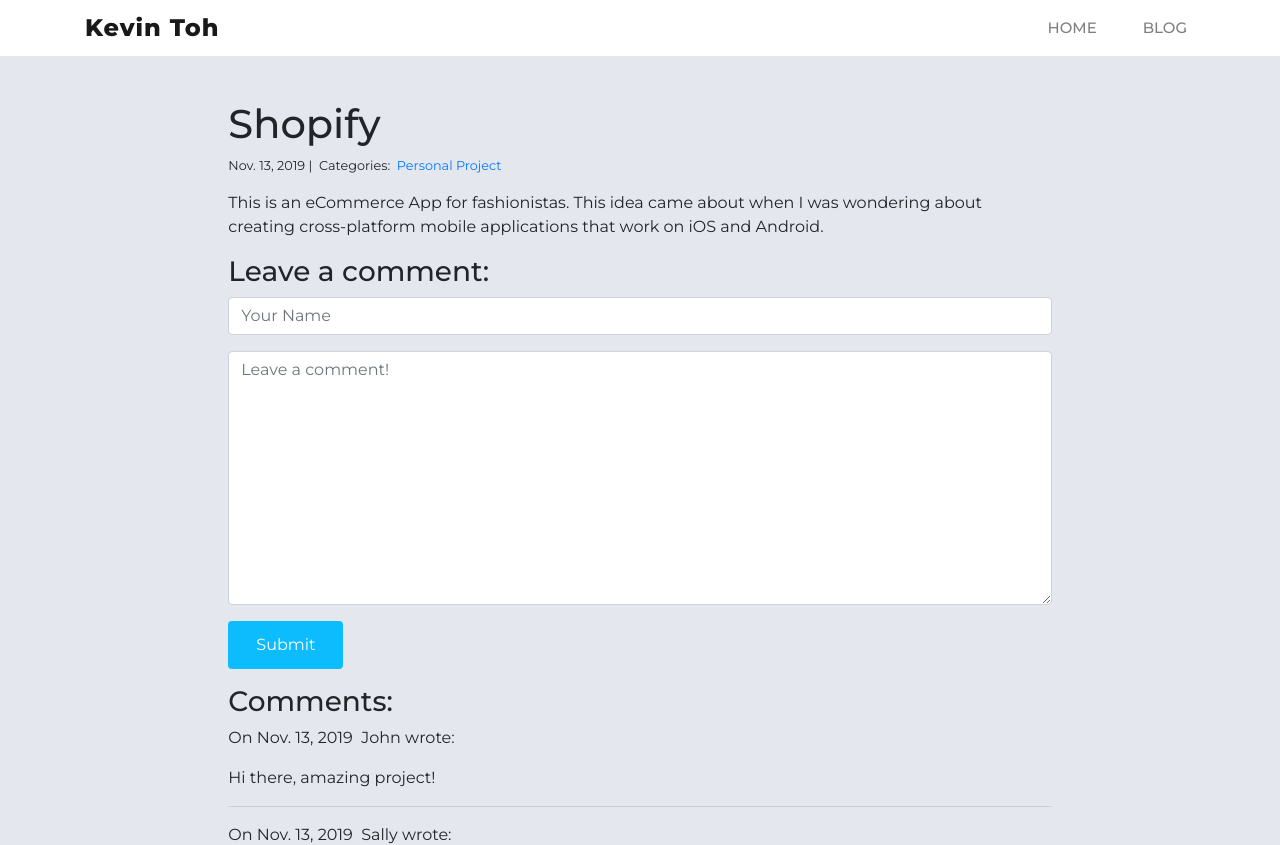
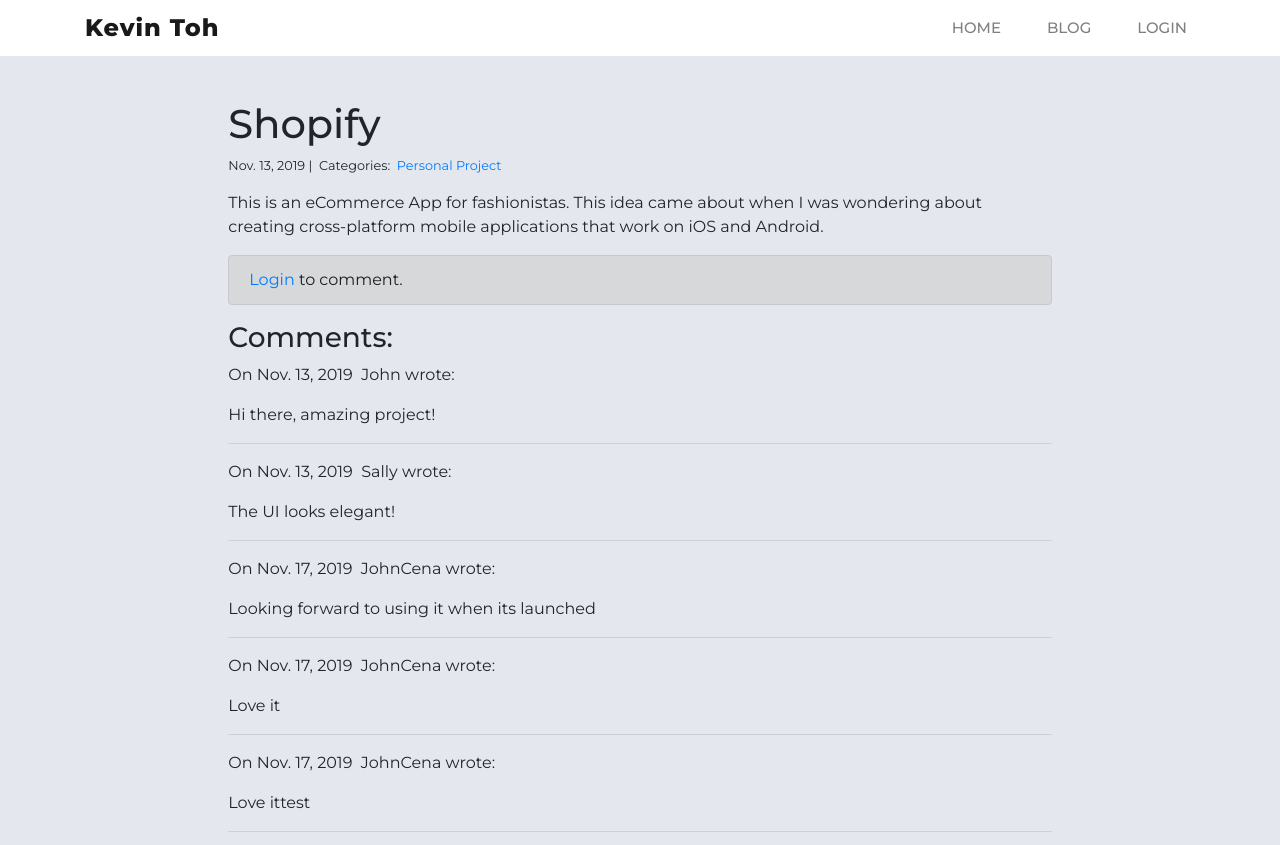
Before and after one commit to ktzy0305/ETI-ePortfolio, a Django app: page /blog/1/ in a window 1280 px wide. Shown: the top 845 px of the page. Run offline with Django 3.2, Linux system fonts and the light colour scheme; data comes from the database, SQL or seed files in the repository; both versions use the stored data as it was after the commit; some libraries are stand-ins or nearby versions.

Commit message:
Allow only authenticated users to comment on blog

```diff
--- a/account/templates/account_register.html
+++ b/account/templates/account_register.html
@@ -4,6 +4,7 @@
 <title>Kevin's Blog | Account Registration</title>
 <div class="container" id="register-container">
     <div id="register-form">
+        <a href="{% url 'account_login' %}"><i class="fas fa-arrow-left"></i></a>
         <h4 id="register-form-title">Account Registration</h4>
         <form action="{% url 'account_register' %}" method="post">
             {% csrf_token %}
--- a/account/urls.py
+++ b/account/urls.py
@@ -4,4 +4,5 @@ from . import views
 urlpatterns = [
     path("login", views.account_login, name="account_login"),
     path("register", views.account_register, name="account_register"),
+    path("logout", views.account_logout, name='account_logout'),
 ]
--- a/blog/admin.py
+++ b/blog/admin.py
@@ -1,5 +1,5 @@
 from django.contrib import admin
-from blog.models import Post, Category
+from blog.models import Post, Category, Comment
 
 # Register your models here.
 class PostAdmin(admin.ModelAdmin):
@@ -8,5 +8,9 @@ class PostAdmin(admin.ModelAdmin):
 class CategoryAdmin(admin.ModelAdmin):
     pass
 
+class CommentAdmin(admin.ModelAdmin):
+    pass
+
 admin.site.register(Post, PostAdmin)
 admin.site.register(Category, CategoryAdmin)
+admin.site.register(Comment, CommentAdmin)
--- a/blog/forms.py
+++ b/blog/forms.py
@@ -1,13 +1,6 @@
 from django import forms
 
 class CommentForm(forms.Form):
-    author = forms.CharField(
-        max_length=60,
-        widget=forms.TextInput(attrs={
-            "class": "form-control",
-            "placeholder": "Your Name"
-        })
-    )
     body = forms.CharField(
         widget=forms.Textarea(
             attrs={
--- a/blog/templates/blog_category.html
+++ b/blog/templates/blog_category.html
@@ -3,6 +3,11 @@
 <title>Kevin's Blog | Category: {{ category }}</title>
 
 <div class="col-md-8 offset-md-2" id="blog-category-container">
+    {% if request.user.is_authenticated %}
+    <div class="alert alert-success" role="alert">
+        Welcome <span class="blog-user-name">{{ request.user.get_username }}</span>!
+    </div>
+    {% endif %}
     <h1>Blog posts with category "{{ category | title }}"</h1>
     <hr>
     {% for post in posts %}
--- a/blog/templates/blog_detail.html
+++ b/blog/templates/blog_detail.html
@@ -3,6 +3,11 @@
 <title>Kevin's Blog | {{ post.title }}</title>
 
 <div id="blog-detail-container">
+    {% if request.user.is_authenticated %}
+    <div class="alert alert-success container" role="alert">
+        Welcome <span class="blog-user-name">{{ request.user.get_username }}</span>!
+    </div>
+    {% endif %}
     <div class="col-md-8 offset-md-2">
         <h1>{{ post.title }}</h1>
         <small>
@@ -15,17 +20,20 @@
             {% endfor %}
         </small>
         <p>{{ post.body | linebreaks }}</p>
+        {% if request.user.is_authenticated %}
         <h3>Leave a comment:</h3>
         <form action="/blog/{{ post.pk }}/" method="post">
             {% csrf_token %}
-            <div class="form-group">
-                {{ form.author }}
-            </div>
             <div class="form-group">
                 {{ form.body }}
             </div>
             <button type="submit" class="btn btn-primary">Submit</button>
         </form>
+        {% else %}
+        <div class="alert alert-dark container" role="alert">
+            <a href="{% url 'account_login' %}?next={{ request.get_full_path|urlencode }}">Login</a> to comment.
+        </div>
+        {% endif %}
         <h3>Comments:</h3>
         {% for comment in comments %}
         <p>
--- a/blog/templates/blog_index.html
+++ b/blog/templates/blog_index.html
@@ -2,6 +2,11 @@
 {% block page_content %}
 <title>Kevin's Blog</title>
 <div class="col-md-8 offset-md-2" id="blog-index-container">
+    {% if request.user.is_authenticated %}
+    <div class="alert alert-success" role="alert">
+        Welcome <span class="blog-user-name">{{ request.user.get_username }}</span>!
+    </div>
+    {% endif %}
     <h1>Kevin's Blog</h1>
     <hr>
     {% for post in posts %}
--- a/blog/views.py
+++ b/blog/views.py
@@ -1,4 +1,5 @@
 from django.shortcuts import render
+from django.contrib.auth.models import User
 from blog.models import Comment, Post
 from blog.forms import CommentForm
 
@@ -29,7 +30,7 @@ def blog_detail(request, pk):
         form = CommentForm(request.POST)
         if form.is_valid():
             comment = Comment(
-                author=form.cleaned_data["author"],
+                author= str(request.user.username),
                 body=form.cleaned_data["body"],
                 post=post
             )
--- a/personal_portfolio/settings.py
+++ b/personal_portfolio/settings.py
@@ -122,3 +122,5 @@ USE_TZ = True
 # https://docs.djangoproject.com/en/2.2/howto/static-files/
 
 STATIC_URL = '/static/'
+
+LOGOUT_URL = '/blog/'
--- a/personal_portfolio/templates/base.html
+++ b/personal_portfolio/templates/base.html
@@ -46,14 +46,14 @@
                     <li class="nav-item {% if request.resolver_match.url_name == 'blog_index' %}active{% endif %}">
                         <a class="nav-link" href="{% url 'blog_index' %}"><span>Blog</span></a>
                     </li>
-                    {% if request.resolver_match.url_name == 'blog_index'%}
-                        {% if request.user.is_authenticated %}
+                    {% if request.resolver_match.url_name == 'blog_index' or request.resolver_match.url_name == 'blog_category' or request.resolver_match.url_name == 'blog_detail' %}
+                        {% if not request.user.is_authenticated %}
                         <li class="nav-item">
-                            <a class="nav-link" href="{% url 'account_login' %}"><span>Login</span></a>
+                            <a class="nav-link" href="{% url 'account_login' %}?next={{ request.get_full_path|urlencode }}"><span>Login</span></a>
                         </li>
                         {% else %}
                         <li class="nav-item">
-                            <a class="nav-link" href="{% url 'blog_index' %}"><span>Log Out</span></a>
+                            <a class="nav-link" href="{% url 'account_logout' %}"><span>Log Out</span></a>
                         </li>
                         {% endif %}
                     {% endif %}
--- a/personal_portfolio/templates/base_form.html
+++ b/personal_portfolio/templates/base_form.html
@@ -22,6 +22,7 @@
         <script src="https://stackpath.bootstrapcdn.com/bootstrap/4.3.1/js/bootstrap.min.js"
         integrity="sha384-JjSmVgyd0p3pXB1rRibZUAYoIIy6OrQ6VrjIEaFf/nJGzIxFDsf4x0xIM+B07jRM"
         crossorigin="anonymous"></script>
+        <script src="https://kit.fontawesome.com/42f293c45e.js"></script>
     </head>
     <body>
         {% block page_content %}
--- a/projects/static/css/styles.css
+++ b/projects/static/css/styles.css
@@ -484,6 +484,17 @@ ul#login-form-options{
     margin: auto;
 }
 
+a i.fa-arrow-left{
+    color: #000000;
+    padding-top: 20px;
+    padding-left: 30px;
+    font-size: 1.5em;
+}
+
+span.blog-user-name{
+    font-weight: bold;
+}
+
 @media only screen and (max-width: 991.9px){
     .bar{
         width: 60vw;
```
Also changed, not shown: account/templates/account_login.html (+3 -5 lines), account/views.py (+17 -4 lines), db.sqlite3.
